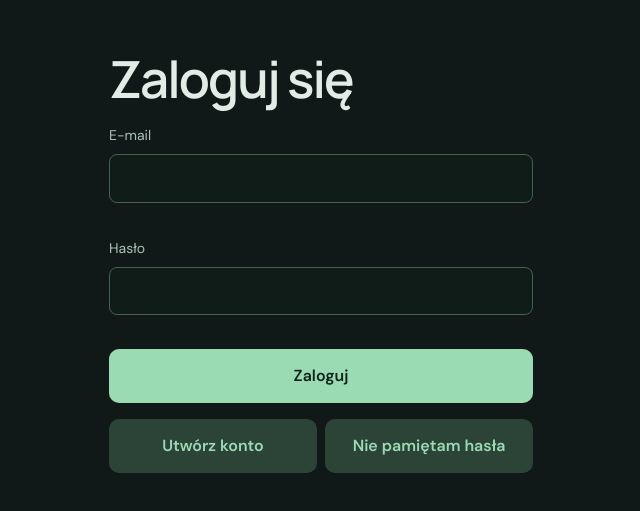
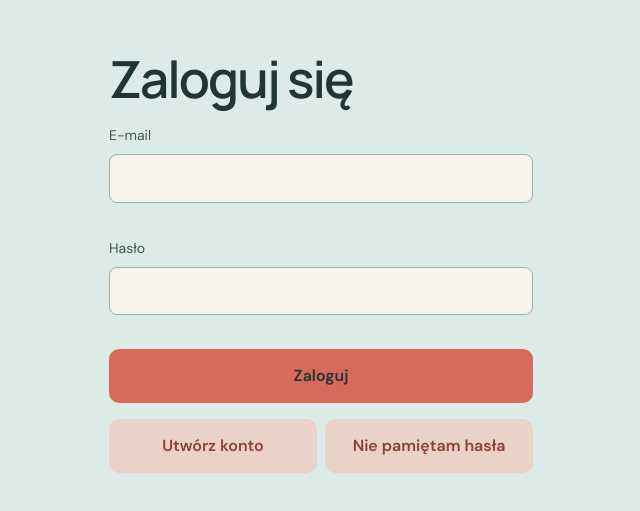
Before and after one commit to grzegorzlucki/body-reconstruction-20, a React (Vite) app: page / in a window 1280 px wide. Shown: the part 153-664 px from the top of the page, without its empty margins (319-959 px from the left). Built offline with nearby package versions, Linux system fonts and the light colour scheme; no server answers.

Commit message:
refresh app colors and pain scale

```diff
--- a/src/PainCharts.tsx
+++ b/src/PainCharts.tsx
@@ -6,6 +6,7 @@ import {
   type KeyboardEvent,
 } from "react";
 import { type PainLog, type RehabSite } from "./domain";
+import { painLevelColor } from "./PainSlider";
 
 const WIDTH = 400,
   HEIGHT = 210,
@@ -97,7 +98,7 @@ function PainChart({
                 minute: "2-digit",
               })}
             </span>
-            <strong style={{ color }}>
+            <strong style={{ color: painLevelColor(value(current)) }}>
               {value(current)}
               <small>/10</small>
             </strong>
@@ -165,8 +166,8 @@ function PainChart({
                 cx={x(log)}
                 cy={y(value(log))}
                 r={i === index ? 5 : 3}
-                fill={color}
-                stroke="#192622"
+                fill={painLevelColor(value(log))}
+                stroke="var(--color-surface)"
                 strokeWidth={i === index ? 2 : 0}
               >
                 <title>{describe(log)}</title>
--- a/src/PainSlider.tsx
+++ b/src/PainSlider.tsx
@@ -1,3 +1,11 @@
+export function painLevelColor(value: number) {
+  if (value <= 2) return "var(--pain-low)";
+  if (value <= 4) return "var(--pain-mild)";
+  if (value <= 6) return "var(--pain-moderate)";
+  if (value <= 8) return "var(--pain-high)";
+  return "var(--pain-severe)";
+}
+
 export function PainSlider({ name, detail, value, onChange, disabled = false }: {
   name: string;
   detail?: string;
@@ -7,10 +15,12 @@ export function PainSlider({ name, detail, value, onChange, disabled = false }:
 }) {
   return <label className="pain-row">
     <span>{name}{detail && <small> · {detail}</small>}</span>
+    <span className="pain-slider-ends"><span>Brak bólu</span><span>Najsilniejszy wyobrażalny ból</span></span>
     <span className="pain-slider-control">
       <input type="range" min="0" max="10" step="1" value={value === "" ? "5" : value} disabled={disabled}
         aria-label={`Odczuwany ból: ${name}`} aria-valuetext={value === "" ? "Nie wybrano oceny" : `${value} na 10`}
-        onPointerDown={() => { if (value === "") onChange("5"); }}
+        style={{ accentColor: value === "" ? "var(--color-accent-fill)" : painLevelColor(Number(value)) }}
+        onPointerDown={(event) => { if (value === "") onChange(event.currentTarget.value); }}
         onChange={(event) => onChange(event.target.value)} />
       <output aria-live="polite">{value === "" ? "Wybierz ocenę" : `${value} / 10`}</output>
     </span>
--- a/src/styles/base.css
+++ b/src/styles/base.css
@@ -5,7 +5,7 @@
   font-synthesis: none;
   font-weight: 400;
 }
-.skip-link { position: fixed; left: 12px; top: -80px; z-index: 100; background: var(--color-accent); color: var(--color-accent-ink); padding: 12px; border-radius: var(--radius-control); }
+.skip-link { position: fixed; left: 12px; top: -80px; z-index: 100; background: var(--color-accent-fill); color: var(--color-accent-ink); padding: 12px; border-radius: var(--radius-control); }
 .skip-link:focus { top: 12px; }
 .phone-nav { display: none; }
 .more-dialog { width: min(100% - 24px, 460px); max-height: min(75dvh, 620px); margin: auto auto calc(76px + env(safe-area-inset-bottom)); padding: 20px; color: var(--color-text); background: var(--color-surface); border: 1px solid var(--color-border); border-radius: var(--radius-dialog); overscroll-behavior: contain; }
@@ -48,7 +48,7 @@ textarea {
 button {
   border: 0;
   border-radius: var(--radius-button);
-  background: var(--color-accent);
+  background: var(--color-accent-fill);
   color: var(--color-accent-ink);
   padding: 14px 20px;
   cursor: pointer;
@@ -75,6 +75,7 @@ a:focus-visible {
   outline: 3px solid var(--color-focus);
   outline-offset: 3px;
 }
+input[type="range"] { accent-color: var(--color-accent-fill); }
 p {
   line-height: var(--line-height-body);
   color: var(--color-text-secondary);
--- a/src/styles/forms.css
+++ b/src/styles/forms.css
@@ -188,7 +188,7 @@ textarea:focus-visible {
   outline-offset: 2px;
   box-shadow: 0 0 0 1px var(--color-surface-control);
 }
-select { color-scheme: dark; }
+select { color-scheme: light; }
 textarea {
   min-height: 90px;
   resize: vertical;
@@ -201,8 +201,9 @@ textarea {
   padding: 12px 0;
 }
 .pain-slider-control { display: flex; align-items: center; gap: 12px; width: min(100%, 380px); }
-.pain-slider-control input[type="range"] { flex: 1; min-height: 44px; padding: 0; accent-color: var(--color-accent); cursor: pointer; }
+.pain-slider-control input[type="range"] { flex: 1; min-height: 44px; padding: 0; cursor: pointer; }
 .pain-slider-control output { min-width: 94px; text-align: right; color: var(--color-text); font-weight: 700; }
+.pain-slider-ends { display: flex; justify-content: space-between; gap: 8px; width: min(100%, 380px); color: var(--color-text-subtle); font-size: var(--font-size-meta); }
 @media (max-width: 640px) { .pain-row { flex-direction: column; align-items: stretch; } .pain-slider-control { width: 100%; } }
 .reason {
   background: var(--color-surface-soft);
@@ -237,7 +238,7 @@ textarea {
   width: 24px;
   height: 24px;
   min-height: 24px;
-  accent-color: var(--color-accent);
+  accent-color: var(--color-accent-fill);
 }
 .done {
   background: var(--color-surface-set-done);
@@ -249,7 +250,7 @@ textarea {
 }
 .secondary {
   background: var(--color-accent-soft);
-  color: var(--color-accent);
+  color: var(--color-accent-strong);
 }
 .alert,
 .notice {
@@ -295,7 +296,7 @@ a {
   text-underline-offset: 0.18em;
   transition: color 140ms ease;
 }
-a:hover { color: var(--color-accent); }
+a:hover { color: var(--color-accent-strong); }
 
 .profile-settings { display: grid; gap: 28px; }
 .profile-settings section { display: grid; gap: 16px; }
--- a/src/styles/shell.css
+++ b/src/styles/shell.css
@@ -40,7 +40,7 @@ aside {
   position: absolute;
   left: 0;
   top: 0;
-  background: var(--color-accent);
+  background: var(--color-accent-fill);
   border-radius: 10px;
   color: var(--color-accent-soft-light);
   font-size: 28px;
@@ -90,7 +90,7 @@ nav button span {
 }
 nav button.selected {
   background: var(--color-accent-soft);
-  color: var(--color-accent);
+  color: var(--color-accent-strong);
   font-weight: 700;
 }
 .local {
--- a/src/styles/timer.css
+++ b/src/styles/timer.css
@@ -131,7 +131,7 @@
 .timer-display progress {
   width: 100%;
   margin-top: 24px;
-  accent-color: var(--color-accent);
+  accent-color: var(--color-accent-fill);
   height: 12px;
 }
 .timer-display .actions {
--- a/src/styles/tokens.css
+++ b/src/styles/tokens.css
@@ -1,54 +1,62 @@
 :root {
-  color-scheme: dark;
+  color-scheme: light;
 
   /* Surfaces */
-  --color-page: #101917;
-  --color-surface: #192622;
-  --color-surface-glass: #192622f5;
-  --color-surface-control: #101c17;
-  --color-surface-soft: #22342a;
-  --color-surface-muted: #18221d;
-  --color-surface-selected: #304e34;
-  --color-surface-hero: #153d35;
-  --color-surface-hero-pill: #355b4e;
-  --color-surface-success: #293e27;
-  --color-surface-warning: #422e21;
-  --color-surface-set-done: #233c2c;
+  --color-page: #DCEBE7;
+  --color-surface: #F2E6D5;
+  --color-surface-glass: #F2E6D5f5;
+  --color-surface-control: #f8f4ec;
+  --color-surface-soft: #e8ddd0;
+  --color-surface-muted: #ebe5db;
+  --color-surface-selected: #f0d9cf;
+  --color-surface-hero: #c7dfd8;
+  --color-surface-hero-pill: #c0d9d1;
+  --color-surface-success: #d4e8dc;
+  --color-surface-warning: #f6e3cf;
+  --color-surface-set-done: #d6e9dc;
 
   /* Text and borders */
-  --color-text: #e2ece7;
-  --color-text-on-hero: #ffffff;
-  --color-text-secondary: #afc1b7;
-  --color-text-subtle: #9db1a4;
-  --color-text-soft: #d3e5d8;
-  --color-text-navigation: #adc0b3;
-  --color-text-footer: #afc1b7;
-  --color-border: #34483f;
-  --color-border-control: #476052;
-  --color-border-hero: #607d63;
-  --color-backdrop: #000a;
+  --color-text: #203632;
+  --color-text-on-hero: #203632;
+  --color-text-secondary: #405650;
+  --color-text-subtle: #52665f;
+  --color-text-soft: #344c45;
+  --color-text-navigation: #344d46;
+  --color-text-footer: #52665f;
+  --color-border: #c5d5ce;
+  --color-border-control: #98b3a7;
+  --color-border-hero: #96b7aa;
+  --color-backdrop: #20363266;
 
   /* Brand and action colors */
-  --color-accent: #9bdbb4;
-  --color-accent-ink: #10241a;
-  --color-accent-soft: #2b4437;
-  --color-accent-strong: #a9d99c;
-  --color-accent-warm: #a9c99b;
-  --color-accent-light: #d8efa7;
-  --color-accent-soft-light: #d7efa8;
-  --color-accent-dark-ink: #244336;
-  --color-focus: #d89c52;
-  --color-success: #91d5a7;
-  --color-success-muted: #74a574;
-  --color-warning: #d69a52;
-  --color-danger-border: #9b704a;
-  --color-danger-text: #ffaaa0;
-  --color-notice-border: #55704a;
+  --color-accent: #a7473b;
+  --color-accent-fill: #D76A5A;
+  --color-accent-ink: #203632;
+  --color-accent-soft: #ead2c9;
+  --color-accent-strong: #8f3f35;
+  --color-accent-warm: #bb584b;
+  --color-accent-light: #f0d9cf;
+  --color-accent-soft-light: #f0d9cf;
+  --color-accent-dark-ink: #203632;
+  --color-focus: #203632;
+  --color-success: #2F7D5B;
+  --color-success-muted: #2F7D5B;
+  --color-warning: #D99A32;
+  --color-danger-border: #B84343;
+  --color-danger-text: #8f3030;
+  --color-notice-border: #83A85A;
+
+  /* Pain scale */
+  --pain-low: #2F7D5B;
+  --pain-mild: #83A85A;
+  --pain-moderate: #D99A32;
+  --pain-high: #D66B36;
+  --pain-severe: #B84343;
 
   /* Timer phase colors */
-  --color-timer-hold: #c4a166;
-  --color-timer-move: #8ca8e6;
-  --color-timer-rest: #64c5cf;
+  --color-timer-hold: #a76c18;
+  --color-timer-move: #456d91;
+  --color-timer-rest: #287c83;
 
   /* Typography, spacing, and shape */
   --font-body: "DM Sans", system-ui, sans-serif;
--- a/src/styles/views.css
+++ b/src/styles/views.css
@@ -126,7 +126,7 @@
 .timer-option input { width: auto; }
 .exercise-timer { margin: 20px 0; }
 .exercise-timer .timer-clock { font-size: clamp(42px, 9vw, 72px); }
-.exercise-timer progress { width: 100%; accent-color: var(--color-accent); }
+.exercise-timer progress { width: 100%; accent-color: var(--color-accent-fill); }
 .exercise-picker {
   margin-bottom: 16px;
   min-width: 0;
```
